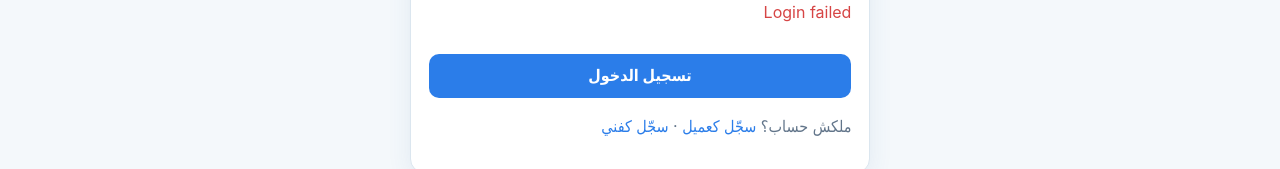
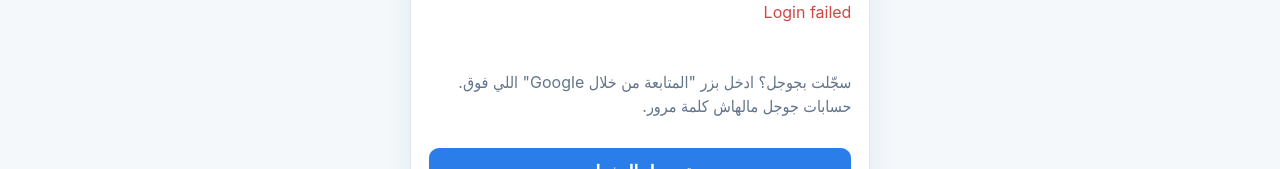
Before and after one commit to moahmedmohamed032-ux/home-services-marketplace, a React (Vite) app in the folder client/: page /login in a window 1280 px wide. Both pictures are taken after typing "Sample", "Sample123" into the empty fields and a click on the button "تسجيل الدخول". Shown: the part 356-525 px from the top of the page. Built offline with nearby package versions, Linux system fonts and the light colour scheme; no server answers.

Commit message:
Login: hint for Google-registered accounts (no password) on failed password login

```diff
--- a/client/src/i18n/translations.js
+++ b/client/src/i18n/translations.js
@@ -30,6 +30,7 @@ export const translations = {
     leaveReview: 'Leave a review', submit: 'Submit', comment: 'Comment (optional)',
     cardSoon: 'Card and wallet payment: coming soon. Pay the technician in cash for now.',
     techContact: 'Technician contact for this job', techCall: 'Call', techMap: 'Open in Google Maps', techDistance: 'Distance from you (straight line)', techNoLoc: 'Location not provided by the technician.',
+    googleHint: 'Signed up with Google? Use the "Continue with Google" button above. Google accounts have no password.',
     waitChoose: 'Waiting for the customer to choose between offers',
     nearestBtn: 'Nearest available technician', chooseCity: 'Choose city', nearestTitle: 'Nearest available technician', nearestHelp: 'We send your request to the 3 nearest technicians. Those who accept show their price and you pick.', nearestSend: 'Send to nearest technicians', nearestSent: 'Sent to the nearest technicians. Offers will show in your dashboard.', offersTitle: 'Offers (pick one)', offersWaiting: 'Waiting for technicians to reply...', pickOffer: 'Choose', perHourShort: 'EGP/hour', offers_ready: 'Offers ready',
     pendingApproval: 'Pending approval', approveAction: 'Approve', pendingApprovalNote: 'Your account is being reviewed. You will appear to customers once the admin approves it.',
@@ -90,6 +91,7 @@ export const translations = {
     leaveReview: 'اترك تقييماً', submit: 'إرسال', comment: 'تعليق (اختياري)',
     cardSoon: 'الدفع بالبطاقة والمحفظة: قريباً. ادفع للفني كاش حالياً.',
     techContact: 'بيانات الفني لهذا الطلب', techCall: 'اتصل', techMap: 'افتح في خرائط جوجل', techDistance: 'المسافة منك (خط مستقيم)', techNoLoc: 'الفني لم يحدد موقعه.',
+    googleHint: 'سجّلت بجوجل؟ ادخل بزر "المتابعة من خلال Google" اللي فوق. حسابات جوجل مالهاش كلمة مرور.',
     waitChoose: 'في انتظار اختيار العميل بين العروض',
     nearestBtn: 'أقرب فني متاح', chooseCity: 'اختار المدينة', nearestTitle: 'أقرب فني متاح', nearestHelp: 'هنبعت طلبك لأقرب 3 فنيين. اللي يوافق بيظهر سعره وإنت تختار.', nearestSend: 'ابعت لأقرب الفنيين', nearestSent: 'اتبعت لأقرب الفنيين. العروض هتظهر في لوحتك.', offersTitle: 'العروض (اختار واحد)', offersWaiting: 'في انتظار رد الفنيين...', pickOffer: 'اختار', perHourShort: 'جنيه/ساعة', offers_ready: 'العروض جاهزة',
     pendingApproval: 'في انتظار الاعتماد', approveAction: 'اعتماد', pendingApprovalNote: 'حسابك قيد المراجعة. هتظهر للعملاء أول ما الإدارة تعتمده.',
--- a/client/src/pages/Login.jsx
+++ b/client/src/pages/Login.jsx
@@ -33,6 +33,7 @@ export default function Login() {
         <label>{t('loginId')}<input required dir="ltr" autoComplete="username" value={form.identifier} onChange={(e) => setForm({ ...form, identifier: e.target.value })} /></label>
         <label>{t('password')}<PasswordInput  required value={form.password} onChange={(e) => setForm({ ...form, password: e.target.value })} /></label>
         {error && <p className="error">{error}</p>}
+        {error && <p className="muted">{t('googleHint')}</p>}
         <button className="btn btn-primary" disabled={status === 'loading'}>{t('login')}</button>
       </form>
       <p className="muted">{t('noAccount')} <Link to="/register/client">{t('joinClient')}</Link> · <Link to="/register/technician">{t('joinTech')}</Link></p>
```
